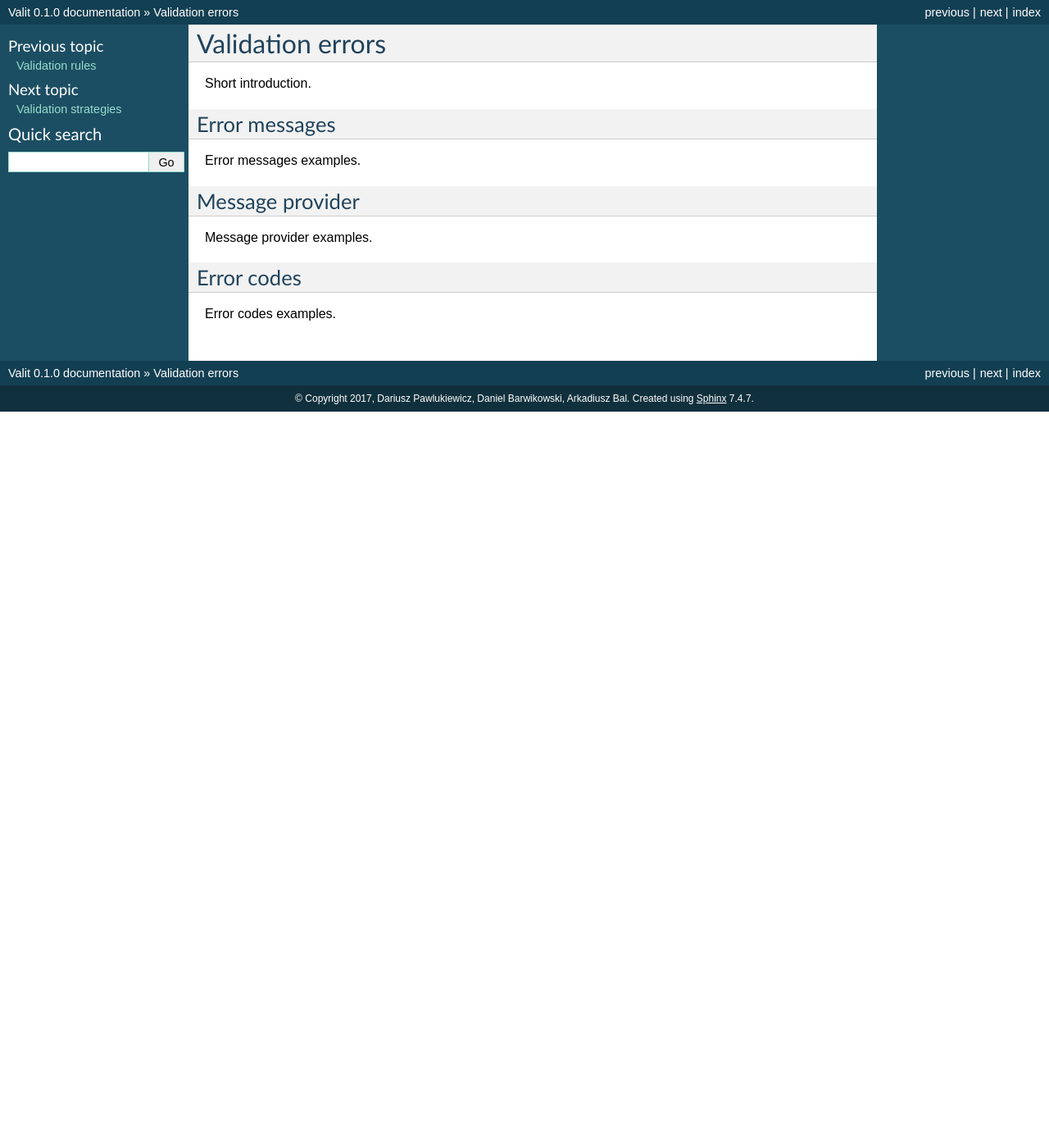
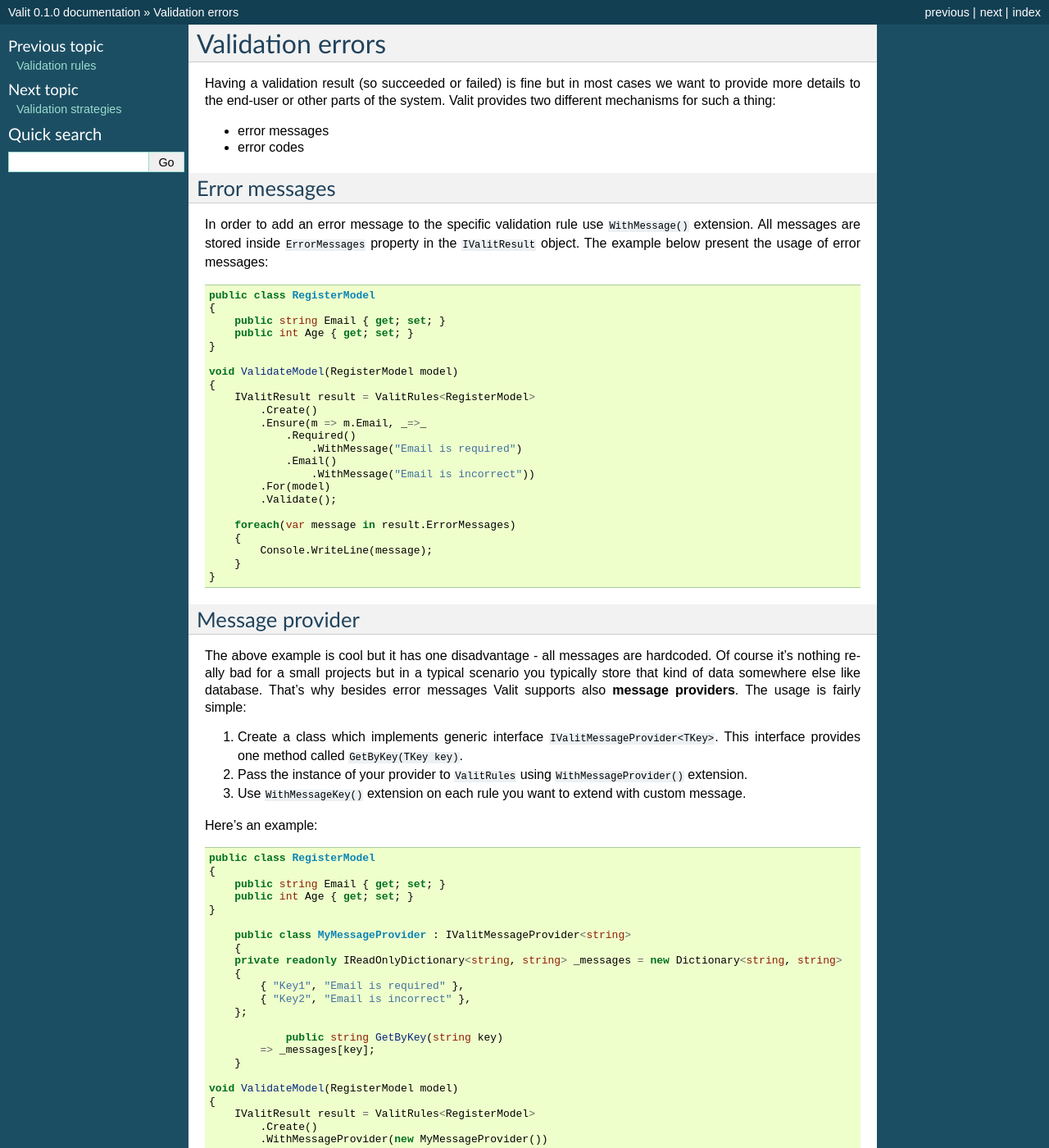
Before and after one commit to valit-stack/Valit.Docs, a Sphinx documentation site: the page built from docs/validation-errors/index.rst, in a window 1280 px wide and 1400 px high. Shown: the whole window at 82% size. Built offline with Sphinx 7.4.7, drawn with Linux system fonts in a browser that asks for light colours; some of the changed text lies outside the part shown.

Commit message:
added full errors chapter

```diff
--- a/docs/validation-errors/index.rst
+++ b/docs/validation-errors/index.rst
@@ -1,16 +1,122 @@
 =====================
 Validation errors
 =====================
-Short introduction.
+Having a validation result (so succeeded or failed) is fine but in most cases we want to provide more details to the end-user or other parts of the system. Valit provides two different mechanisms for such a thing:
+
+- error messages
+- error codes
+
 
 Error messages
 ------------------
-Error messages examples.
+In order to add an error message to the specific validation rule use ``WithMessage()`` extension. All messages are stored inside ``ErrorMessages`` property in the ``IValitResult`` object. The example below present the usage of error messages:
+
+.. sourcecode:: csharp
+
+    public class RegisterModel
+    {
+        public string Email { get; set; }
+        public int Age { get; set; }
+    }
+
+    void ValidateModel(RegisterModel model)
+    {
+        IValitResult result = ValitRules<RegisterModel>
+            .Create()
+            .Ensure(m => m.Email, _=>_
+                .Required()
+                    .WithMessage("Email is required")
+                .Email()
+                    .WithMessage("Email is incorrect"))
+            .For(model)
+            .Validate();
+
+        foreach(var message in result.ErrorMessages)
+        {
+            Console.WriteLine(message);
+        }
+    }
 
 Message provider
 ------------------
-Message provider examples.
+The above example is cool but it has one disadvantage - all messages are hardcoded. Of course it's nothing really bad for a small projects but in a typical scenario you typically store that kind of data somewhere else like database. That's why besides error messages Valit supports also **message providers**. The usage is fairly simple:
+
+1. Create a class which implements generic interface ``IValitMessageProvider<TKey>``. This interface provides one method called ``GetByKey(TKey key)``.
+2. Pass the instance of your provider to ``ValitRules`` using ``WithMessageProvider()`` extension.
+3. Use ``WithMessageKey()`` extension on each rule you want to extend with custom message.
+
+Here's an example:
+
+.. sourcecode:: csharp
+
+
+    public class RegisterModel
+    {
+        public string Email { get; set; }
+        public int Age { get; set; }
+    }
+
+	public class MyMessageProvider : IValitMessageProvider<string>
+	{
+        private readonly IReadOnlyDictionary<string, string> _messages = new Dictionary<string, string>
+        {
+            { "Key1", "Email is required" },
+            { "Key2", "Email is incorrect" },
+        };
+
+		public string GetByKey(string key)
+            => _messages[key];
+	}
+
+    void ValidateModel(RegisterModel model)
+    {
+        IValitResult result = ValitRules<RegisterModel>
+            .Create()
+            .WithMessageProvider(new MyMessageProvider())
+            .Ensure(m => m.Email, _=>_
+                .Required()
+                    .WithMessageKey("Key1")
+                .Email()
+                    .WithMessageKey("Key2"))
+            .For(model)
+            .Validate();
+
+        foreach(var message in result.ErrorMessages)
+        {
+            Console.WriteLine(message);
+        }
+    }
+
+Notice that ``MyMessageProvider`` uses ``string`` as a key type, but you can choose any other type you want.
 
 Error codes
 ------------------
-Error codes examples.
+Valit also supports error codes as an alternative approach to messages. You can add one using ``WithErrorCode`` extension on each validation rule. All error codes are stored inside ``ErrorCodes`` property in the ``IValitResult`` object. The example below present the usage of error codes:
+
+.. sourcecode:: csharp
+
+
+    public class RegisterModel
+    {
+        public string Email { get; set; }
+        public int Age { get; set; }
+    }
+
+    void ValidateModel(RegisterModel model)
+    {
+        IValitResult result = ValitRules<RegisterModel>
+            .Create()
+            .WithMessageProvider(new MyMessageProvider())
+            .Ensure(m => m.Email, _=>_
+                .Required()
+                    .WithErrorCode(1103)
+                .Email()
+                    .WithErrorCode(1107))
+            .For(model)
+            .Validate();
+
+        foreach(var code in result.ErrorCodes)
+        {
+            Console.WriteLine(message);
+        }
+    }
```
